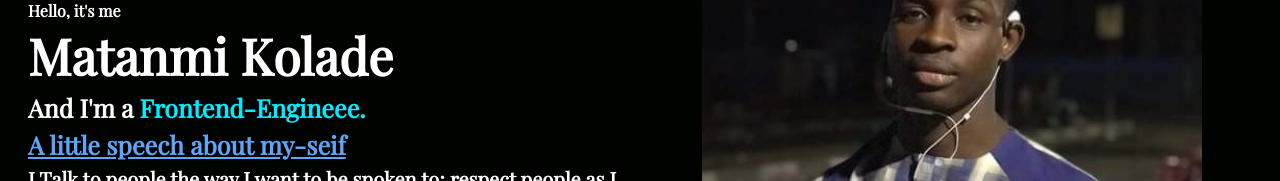
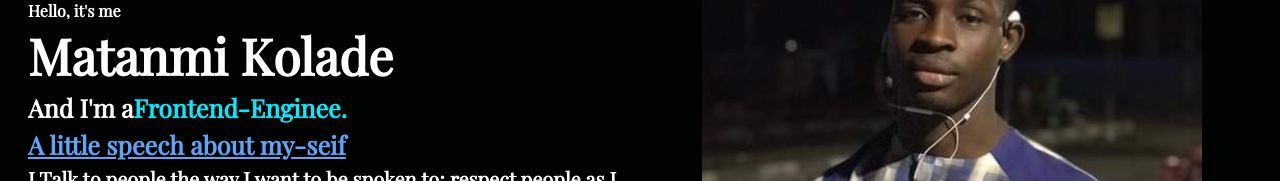
Before and after one commit to kolamat/PORTFOLIO1, a React (Create React App) app: page / in a window 1280 px wide. Shown: the part 230-411 px from the top of the page. Built offline with nearby package versions, Linux system fonts and the light colour scheme.

Commit message:
On branch main Your branch is up to date with 'origin/main'.
Changes to be committed:
	modified:   src/components/hero.js

```diff
--- a/src/components/hero.js
+++ b/src/components/hero.js
@@ -17,10 +17,10 @@ const hero = () => {
             Matanmi Kolade
           </h1>
           <h3 className=" text-[25px] font-bold">
-            And I'm a{" "}
+            And I'm a
             <span className=" text-[#0ef]">
               <Typed
-                strings={["Frontend-Engineeer", "Blogger", "Gamer"]}
+                strings={["Frontend-Engineer", "Blogger", "Gamer"]}
                 startDelay={2000}
                 typeSpeed={130}
                 backSpeed={150}
```
